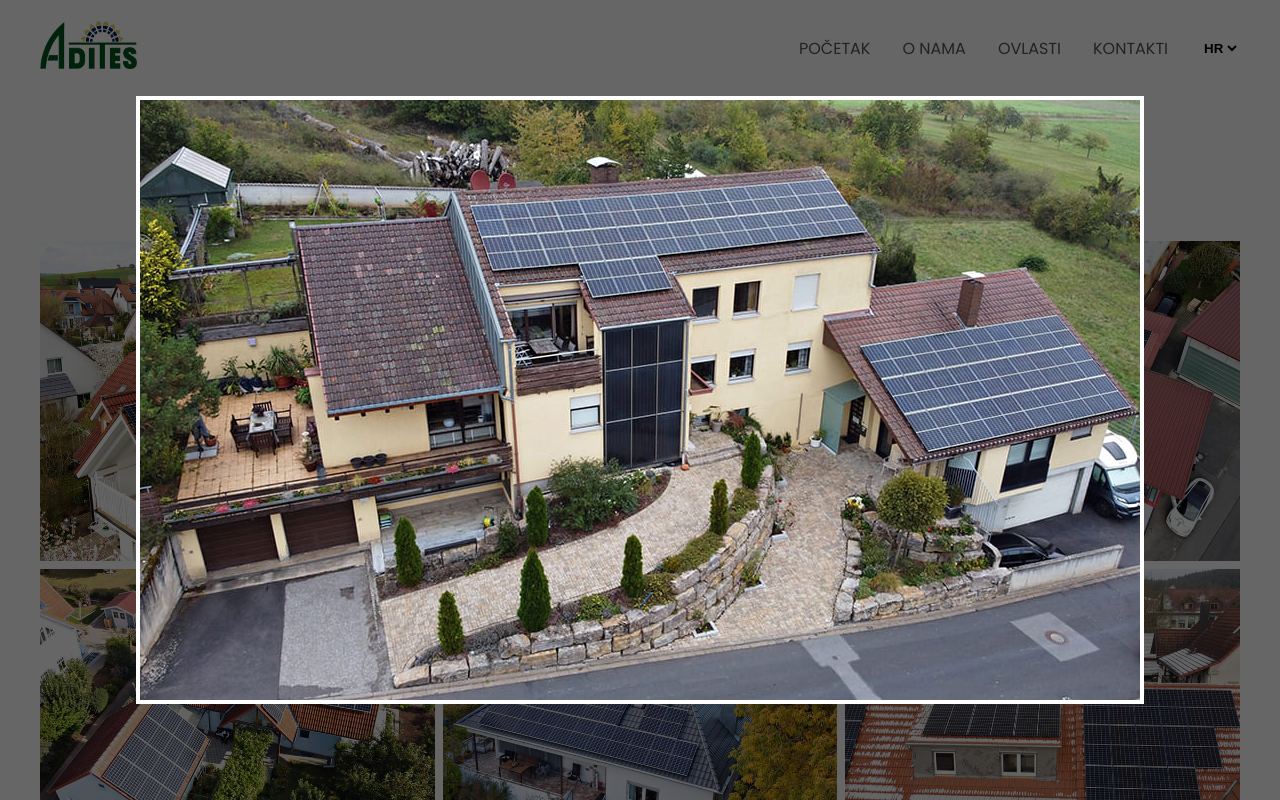
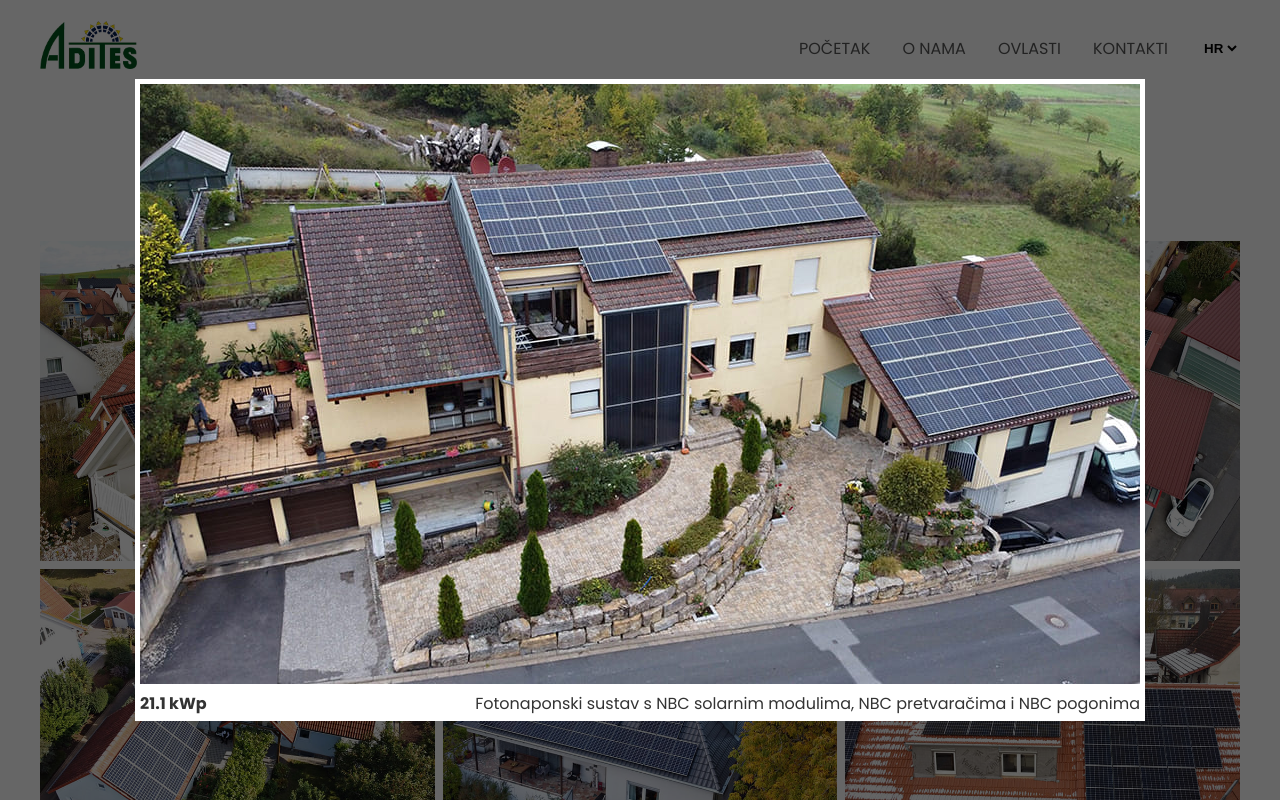
Before and after one commit to Nitrosick/Adites, a Nuxt app: page /credentials in a window 1280 px wide. Both pictures are taken after a click on the button 639 px from the left and 400 px from the top of the page. Shown: the top 800 px of the page. Built offline with nearby package versions, Linux system fonts and the light colour scheme.

Commit message:
Description in project viewer

```diff
--- a/pages/credentials.vue
+++ b/pages/credentials.vue
@@ -9,7 +9,7 @@
         v-for="project in projects"
         :key="project.id"
         class="project"
-        @click.prevent="selected = project.image"
+        @click.prevent="selected = project"
       >
         <div class="project-image">
           <img
@@ -32,12 +32,20 @@
     class="credentials-viewer"
     @click="selected = null"
   >
-    <img
-      :src="`/images/projects/${selected}`"
-      alt="project photo"
-      class="credentials-viewer-image"
-      loading="lazy"
-    >
+    <div class="credentials-viewer-content">
+      <img
+        :src="`/images/projects/${selected.image}`"
+        alt="project photo"
+        class="credentials-viewer-image"
+        loading="lazy"
+      >
+      <div class="credentials-viewer-description">
+        <b v-if="selected.power">
+          {{ selected.power }} kWp
+        </b>
+        <span v-html="selected.description[ln]" />
+      </div>
+    </div>
   </div>
 </template>
 
@@ -132,8 +140,16 @@ const translates = {
   align-items: center;
   justify-content: center;
 
-  &-image {
-    border: 0.3rem solid $color-white;
+  &-content {
+    padding: 0.3rem;
+    background-color: $color-white;
+  }
+
+  &-description {
+    display: flex;
+    align-items: center;
+    justify-content: space-between;
+    gap: 1rem;
   }
 }
 </style>
```
